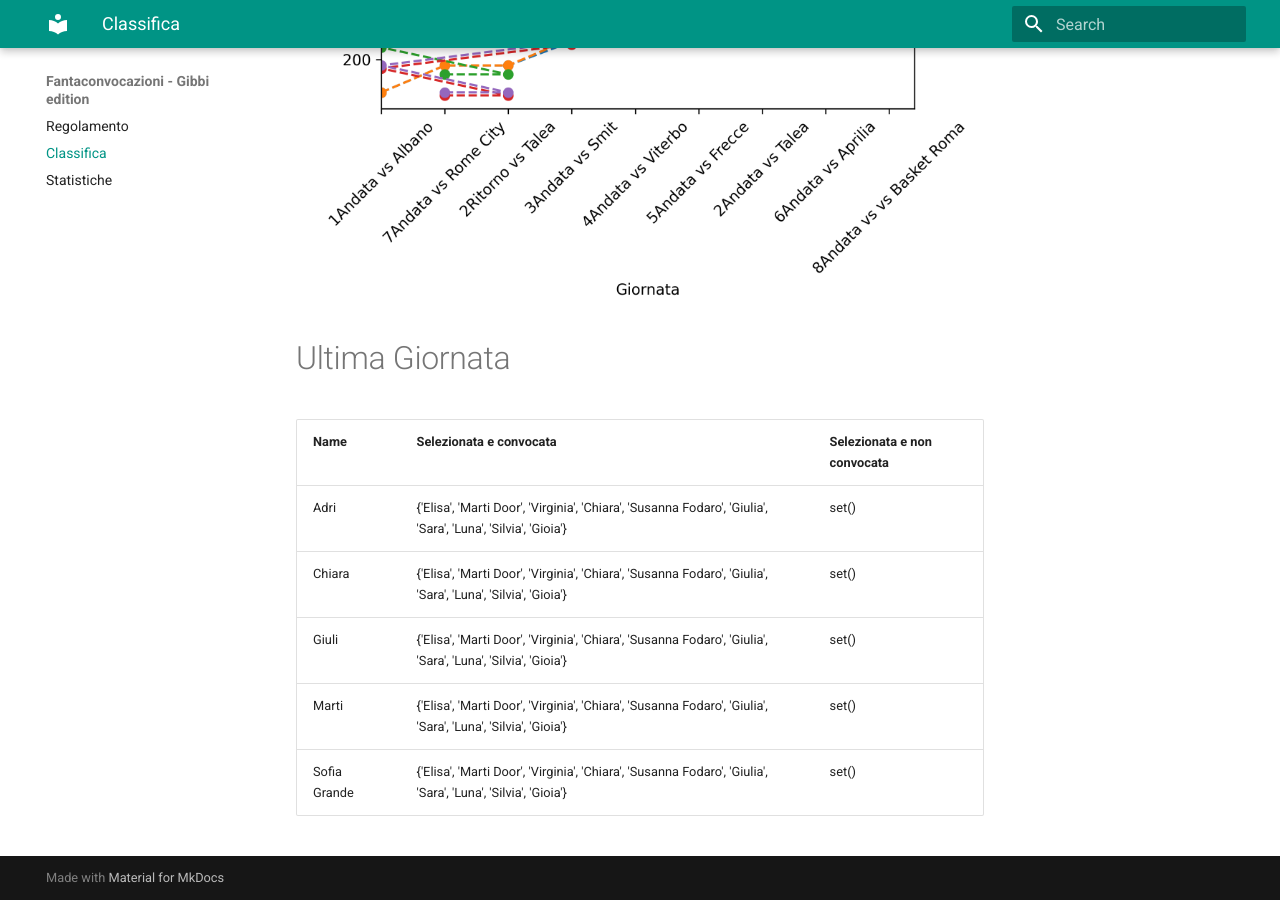
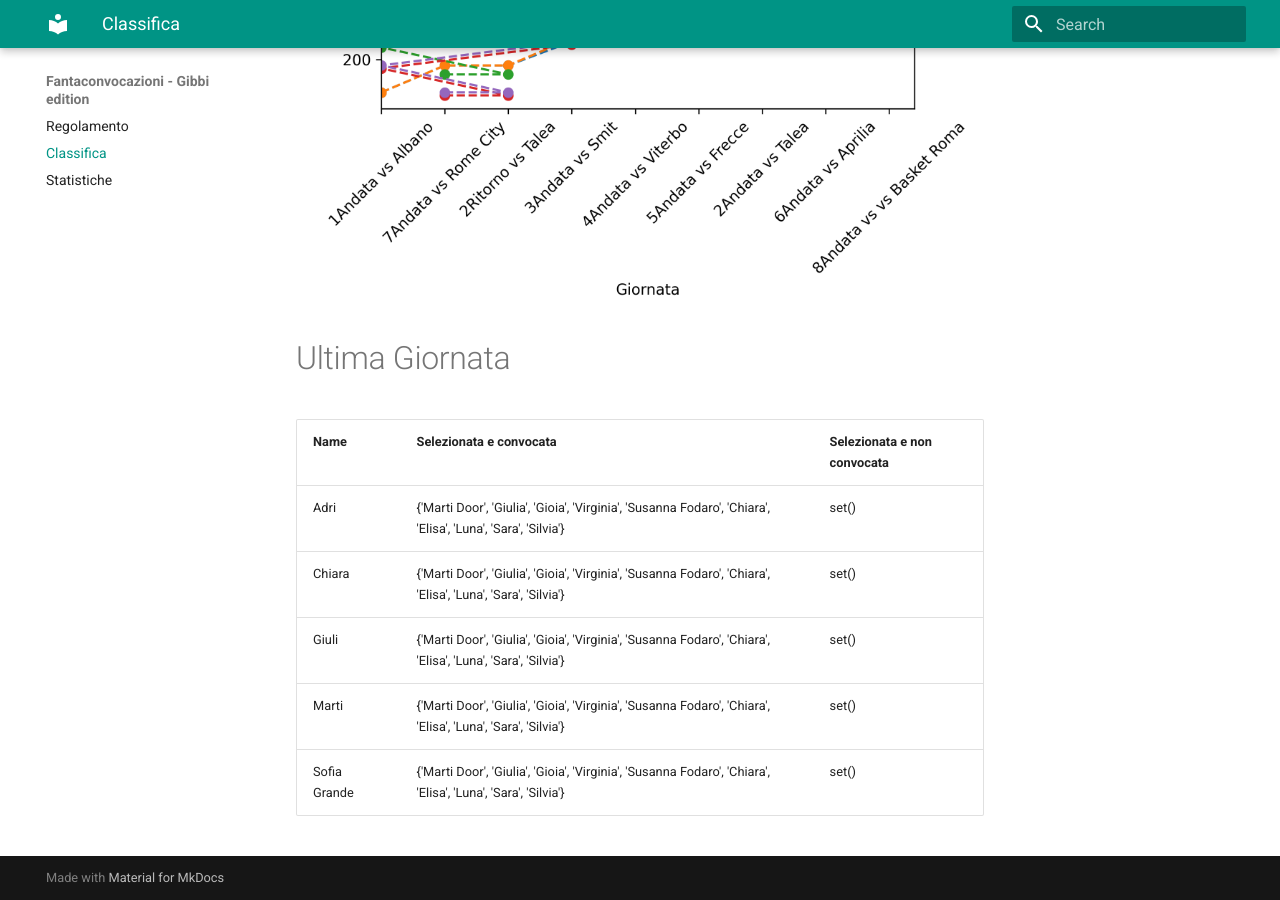
Before and after one commit to martinig94/fantagibbi, an MkDocs documentation site: the page built from docs/Classifica.md, in a window 1280 px wide and 900 px high, scrolled down 810 px. Built offline with MkDocs 1.6.1 and Material for MkDocs 9.7.7, drawn with Linux system fonts in a browser that asks for light colours.

Commit message:
Auto-update from main.py

```diff
--- a/docs/Classifica.md
+++ b/docs/Classifica.md
@@ -18,9 +18,9 @@
 <!-- START_TABLE CORRECT -->
 | Name         | Selezionata e convocata                                                                                      | Selezionata e non convocata   |
 |:-------------|:-------------------------------------------------------------------------------------------------------------|:------------------------------|
-| Adri         | {'Elisa', 'Marti Door', 'Virginia', 'Chiara', 'Susanna Fodaro', 'Giulia', 'Sara', 'Luna', 'Silvia', 'Gioia'} | set()                         |
-| Chiara       | {'Elisa', 'Marti Door', 'Virginia', 'Chiara', 'Susanna Fodaro', 'Giulia', 'Sara', 'Luna', 'Silvia', 'Gioia'} | set()                         |
-| Giuli        | {'Elisa', 'Marti Door', 'Virginia', 'Chiara', 'Susanna Fodaro', 'Giulia', 'Sara', 'Luna', 'Silvia', 'Gioia'} | set()                         |
-| Marti        | {'Elisa', 'Marti Door', 'Virginia', 'Chiara', 'Susanna Fodaro', 'Giulia', 'Sara', 'Luna', 'Silvia', 'Gioia'} | set()                         |
-| Sofia Grande | {'Elisa', 'Marti Door', 'Virginia', 'Chiara', 'Susanna Fodaro', 'Giulia', 'Sara', 'Luna', 'Silvia', 'Gioia'} | set()                         |
+| Adri         | {'Marti Door', 'Giulia', 'Gioia', 'Virginia', 'Susanna Fodaro', 'Chiara', 'Elisa', 'Luna', 'Sara', 'Silvia'} | set()                         |
+| Chiara       | {'Marti Door', 'Giulia', 'Gioia', 'Virginia', 'Susanna Fodaro', 'Chiara', 'Elisa', 'Luna', 'Sara', 'Silvia'} | set()                         |
+| Giuli        | {'Marti Door', 'Giulia', 'Gioia', 'Virginia', 'Susanna Fodaro', 'Chiara', 'Elisa', 'Luna', 'Sara', 'Silvia'} | set()                         |
+| Marti        | {'Marti Door', 'Giulia', 'Gioia', 'Virginia', 'Susanna Fodaro', 'Chiara', 'Elisa', 'Luna', 'Sara', 'Silvia'} | set()                         |
+| Sofia Grande | {'Marti Door', 'Giulia', 'Gioia', 'Virginia', 'Susanna Fodaro', 'Chiara', 'Elisa', 'Luna', 'Sara', 'Silvia'} | set()                         |
 <!-- END_TABLE CORRECT -->
```
